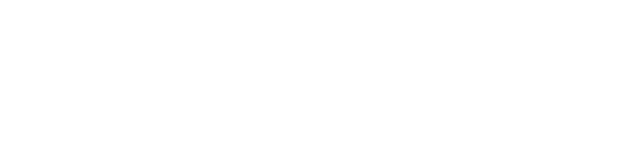
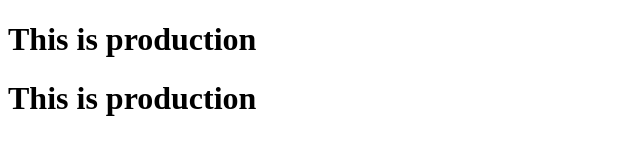
Before and after one commit to LettyLatifah/github_basic, a plain HTML site: page index.html in a window 1280 px wide. Shown: the whole page, without its empty margins (0-640 px from the left). Drawn offline with Linux system fonts and the light colour scheme.

Commit message:
this is development

```diff
--- a/index.html
+++ b/index.html
@@ -7,6 +7,7 @@
   <title>This is production</title>
 </head>
 <body>
-
+<h1>This is production</h1>
+<h1>This is production</h1>
 </body>
 </html>
```
